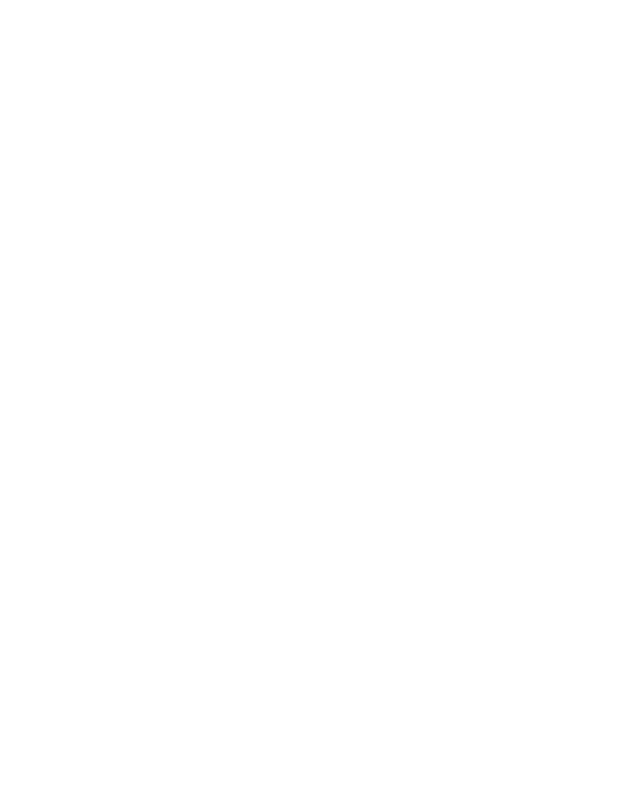
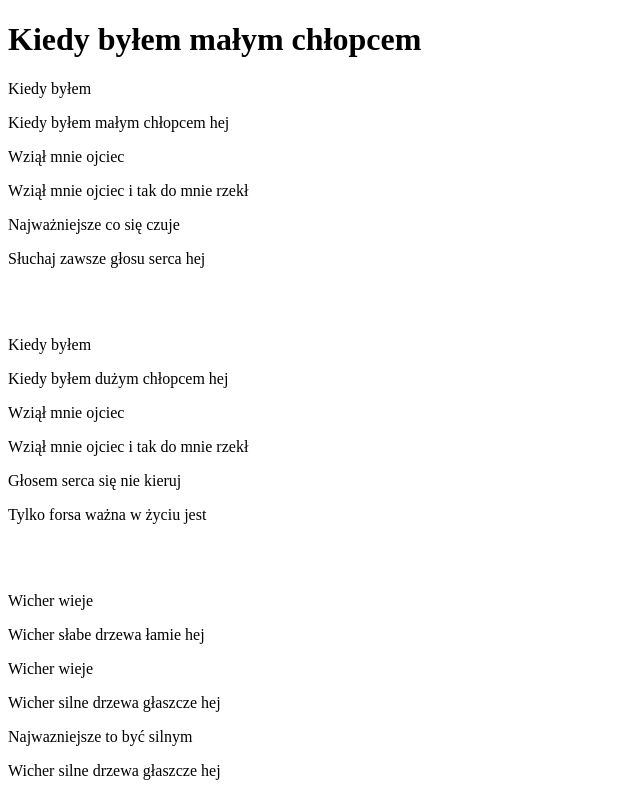
Before and after one commit to Cypeace84/nauka-gita, a plain HTML site: page index.html in a window 1280 px wide. Shown: the whole page, without its empty margins (0-640 px from the left). Drawn offline with Linux system fonts and the light colour scheme; files that its build step writes are made by us from their sources.

Commit message:
Add tekst to index.html

```diff
--- a/index.html
+++ b/index.html
@@ -1,5 +1,5 @@
 <!DOCTYPE html>
-<html lang="en">
+<html lang="pl">
   <head>
       <meta charset="utf-8">
       <title>learning-git-2</title>
@@ -8,5 +8,26 @@
       <link rel="stylesheet" href="style.css">
     </head>
     <body>
+        <h1>Kiedy byłem małym chłopcem</h1>
+        <p>Kiedy byłem</p>
+        <p>Kiedy byłem małym chłopcem hej</p>
+        <p>Wziął mnie ojciec</p>
+        <p>Wziął mnie ojciec i tak do mnie rzekł</p>
+        <p>Najważniejsze co się czuje</p>
+        <p>Słuchaj zawsze głosu serca hej</p><br/><br/>
+        <p>Kiedy byłem</p>
+        <p>Kiedy byłem dużym chłopcem hej</p>
+        <p>Wziął mnie ojciec</p>
+        <p>Wziął mnie ojciec i tak do mnie rzekł</p>
+        <p>Głosem serca się nie kieruj</p>
+        <p>Tylko forsa ważna w życiu jest</p><br/><br/>
+        <p>Wicher wieje</p>
+        <p>Wicher słabe drzewa łamie hej</p>
+        <p>Wicher wieje</p>
+        <p>Wicher silne drzewa głaszcze hej</p>
+        <p>Najwazniejsze to być silnym</p>
+        <p>Wicher silne drzewa głaszcze hej</p>
+
 
     </body>
+</html>
```
